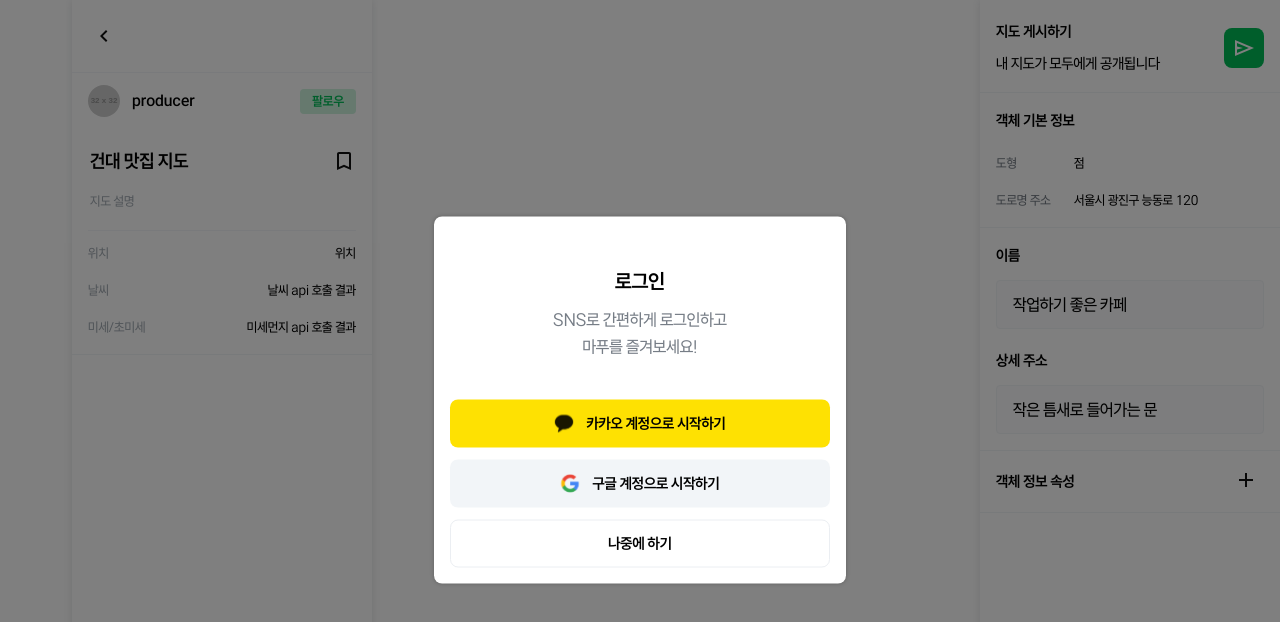
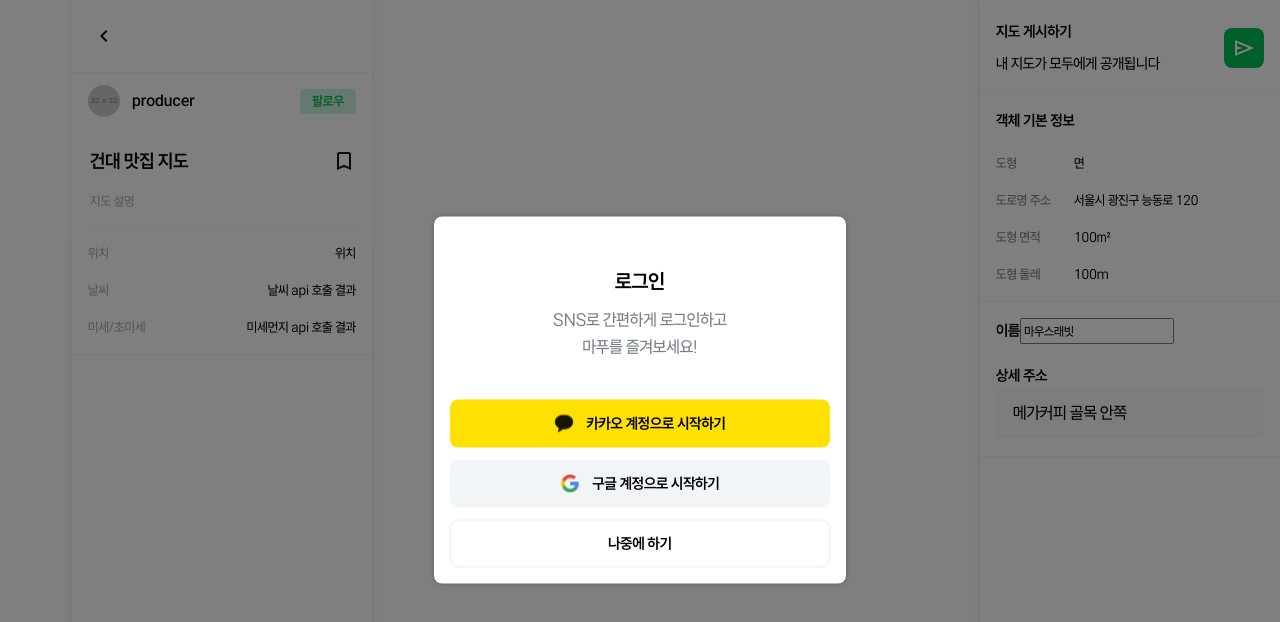
Before and after one commit to KUIT-MAPU/MAPU-Frontend, a React (Create React App) app: page /map/1/edit in a window 1280 px wide. Shown: the top 622 px of the page. Built offline with nearby package versions, Linux system fonts and the light colour scheme; no server answers.

Commit message:
refactor(ObjectBasicInfoContainer): mock data 이동 및 props로 넘기기

```diff
--- a/src/components/map/ObjectInfoPanel/EditorObjectInfoInputContainer.tsx
+++ b/src/components/map/ObjectInfoPanel/EditorObjectInfoInputContainer.tsx
@@ -1,15 +1,27 @@
-import { useState } from 'react';
+import { useEffect, useState } from 'react';
 import styles from './EditorObjectInfoInputContainer.module.scss';
 import publicStyles from './ObjectContainerPublicStyle.module.scss';
 
-const EditorObjectInfoInputContainer = () => {
-  const [editedTitle, setEditedTitle] = useState<string>('작업하기 좋은 카페');
-  const [isTitleEmpty, setIsTitleEmpty] = useState<boolean>(false);
-  const [editedDetailAddress, setEditedDetailAddress] =
-    useState<string>('작은 틈새로 들어가는 문');
+interface Props {
+  name: string;
+  detailAddress: string;
+}
 
-  const handleTitleOnChange = (e: React.ChangeEvent<HTMLInputElement>) => {
-    setEditedTitle(e.currentTarget.value);
+const EditorObjectInfoInputContainer: React.FC<Props> = ({
+  name,
+  detailAddress,
+}) => {
+  const [editedName, setEditedName] = useState<string>();
+  const [isNameEmpty, setIsNameEmpty] = useState<boolean>(false);
+  const [editedDetailAddress, setEditedDetailAddress] = useState<string>();
+
+  useEffect(() => {
+    setEditedName(name);
+    setEditedDetailAddress(detailAddress);
+  }, []);
+
+  const handleNameOnChange = (e: React.ChangeEvent<HTMLInputElement>) => {
+    setEditedName(e.currentTarget.value);
   };
 
   const handleDetailAddressOnChange = (
@@ -18,12 +30,12 @@ const EditorObjectInfoInputContainer = () => {
     setEditedDetailAddress(e.currentTarget.value);
   };
 
-  const handleFocusOutTitle = () => {
-    if (editedTitle === '' || editedTitle === null) {
-      setIsTitleEmpty(true);
+  const handleFocusOutName = () => {
+    if (editedName === '' || editedName === null) {
+      setIsNameEmpty(true);
     } else {
       //TODO: 객체 이름 저장 api 호출
-      setIsTitleEmpty(false);
+      setIsNameEmpty(false);
     }
   };
 
@@ -33,23 +45,23 @@ const EditorObjectInfoInputContainer = () => {
 
   return (
     <section className={styles.editorObjectInfoInputContainer}>
-      <div className={styles.inputTitleContainer}>
+      <div className={styles.inputContainer}>
         <span className={publicStyles.boxTitle}>이름</span>
         <input
           type="text"
           name="objectTitle"
           className={
-            isTitleEmpty
-              ? `${styles.objectTitleInput} ${styles.errorTitleInput}`
-              : styles.objectTitleInput
+            isNameEmpty
+              ? `${styles.objectNameInput} ${styles.errorNameInput}`
+              : styles.objectNameInput
           }
-          value={editedTitle}
+          value={editedName}
           placeholder="객체 이름 (필수)"
-          onChange={handleTitleOnChange}
-          onBlur={handleFocusOutTitle}
+          onChange={handleNameOnChange}
+          onBlur={handleFocusOutName}
         />
       </div>
-      <div className={styles.inputTitleContainer}>
+      <div className={styles.inputContainer}>
         <span className={publicStyles.boxTitle}>상세 주소</span>
         <textarea
           name="objecyDetailAddress"
--- a/src/components/map/ObjectInfoPanel/ObjectBasicInfoContainer.tsx
+++ b/src/components/map/ObjectInfoPanel/ObjectBasicInfoContainer.tsx
@@ -1,45 +1,14 @@
 import styles from './ObjectBasicInfoContainer.module.scss';
 import publicStyles from './ObjectContainerPublicStyle.module.scss';
-import {
-  EditorObjectBasicInfo,
-  ViewerObjectBasicInfo,
-} from '../../../types/map/object/ObjectBasicInfo';
 import { ObjectShape } from '../../../types/enum/ObjectShape';
+import { ObjectBasicInfo } from '../../../types/map/object/ObjectBasicInfo';
 
 interface Props {
   mode: string;
+  object: ObjectBasicInfo;
 }
 
-const ObjectBasicInfoContainer: React.FC<Props> = ({ mode }) => {
-  // const editorObjectMockData: EditorObjectBasicInfo = {
-  //   shape: ObjectShape.PLANE,
-  //   roadNameAddress: '서울시 광진구 능동로 120',
-  //   perimeter: '100m',
-  //   area: '1㎡',
-  // };
-  // const editorObjectMockData: EditorObjectBasicInfo = {
-  //   shape: ObjectShape.LINE,
-  //   roadNameAddress: '서울시 광진구 능동로 120',
-  //   length: '100m',
-  // };
-  const editorObjectMockData: EditorObjectBasicInfo = {
-    shape: ObjectShape.POINT,
-    roadNameAddress: '서울시 광진구 능동로 120',
-  };
-
-  // const viewerObjectMockData: ViewerObjectBasicInfo = {
-  //   shape: ObjectShape.POINT,
-  //   name: '마우스래빗',
-  // detailAddress: '메가커피 골목 안쪽',
-  // };
-  const viewerObjectMockData: ViewerObjectBasicInfo = {
-    shape: ObjectShape.LINE,
-    name: '건대 카페 투어',
-    roadNameAddress: '서울시 광진구 능동로 120',
-    detailAddress: '건대 중문에서 시작',
-    length: '200m',
-  };
-
+const ObjectBasicInfoContainer: React.FC<Props> = ({ mode, object }) => {
   //editor
   if (mode === 'edit')
     return (
@@ -48,37 +17,27 @@ const ObjectBasicInfoContainer: React.FC<Props> = ({ mode }) => {
         <div className={styles.basicInfoContainer}>
           <div className={styles.basicInfoTextContainer}>
             <span className={publicStyles.publicGray14}>도형</span>
-            <span className={styles.infoValue}>
-              {editorObjectMockData.shape}
-            </span>
+            <span className={styles.infoValue}>{object.shape}</span>
           </div>
           <div className={styles.basicInfoTextContainer}>
             <span className={publicStyles.publicGray14}>도로명 주소</span>
-            <span className={styles.infoValue}>
-              {editorObjectMockData.roadNameAddress}
-            </span>
+            <span className={styles.infoValue}>{object.roadNameAddress}</span>
           </div>
-          {editorObjectMockData.shape === ObjectShape.LINE && (
+          {object.shape === ObjectShape.LINE && (
             <div className={styles.basicInfoTextContainer}>
               <span className={publicStyles.publicGray14}>도형 길이</span>
-              <span className={styles.infoValue}>
-                {editorObjectMockData.length}
-              </span>
+              <span className={styles.infoValue}>{object.length}</span>
             </div>
           )}
-          {editorObjectMockData.shape === ObjectShape.PLANE && (
+          {object.shape === ObjectShape.PLANE && (
             <>
               <div className={styles.basicInfoTextContainer}>
                 <span className={publicStyles.publicGray14}>도형 면적</span>
-                <span className={styles.infoValue}>
-                  {editorObjectMockData.area}
-                </span>
+                <span className={styles.infoValue}>{object.area}</span>
               </div>
               <div className={styles.basicInfoTextContainer}>
                 <span className={publicStyles.publicGray14}>도형 둘레</span>
-                <span className={styles.infoValue}>
-                  {editorObjectMockData.perimeter}
-                </span>
+                <span className={styles.infoValue}>{object.perimeter}</span>
               </div>
             </>
           )}
@@ -93,45 +52,35 @@ const ObjectBasicInfoContainer: React.FC<Props> = ({ mode }) => {
       <div className={styles.basicInfoContainer}>
         <div className={styles.basicInfoTextContainer}>
           <span className={publicStyles.publicGray14}>이름</span>
-          <span className={styles.infoValue}>{viewerObjectMockData.name}</span>
+          <span className={styles.infoValue}>{object.name}</span>
         </div>
         <div className={styles.basicInfoTextContainer}>
           <span className={publicStyles.publicGray14}>도로명 주소</span>
-          <span className={styles.infoValue}>
-            {viewerObjectMockData.roadNameAddress}
-          </span>
+          <span className={styles.infoValue}>{object.roadNameAddress}</span>
         </div>
         <div className={styles.basicInfoTextContainer}>
           <span className={publicStyles.publicGray14}>상세 주소</span>
-          <span className={styles.infoValue}>
-            {viewerObjectMockData.detailAddress}
-          </span>
+          <span className={styles.infoValue}>{object.detailAddress}</span>
         </div>
         <div className={styles.basicInfoTextContainer}>
           <span className={publicStyles.publicGray14}>도형</span>
-          <span className={styles.infoValue}>{viewerObjectMockData.shape}</span>
+          <span className={styles.infoValue}>{object.shape}</span>
         </div>
-        {viewerObjectMockData.shape === ObjectShape.LINE && (
+        {object.shape === ObjectShape.LINE && (
           <div className={styles.basicInfoTextContainer}>
             <span className={publicStyles.publicGray14}>도형 길이</span>
-            <span className={styles.infoValue}>
-              {viewerObjectMockData.length}
-            </span>
+            <span className={styles.infoValue}>{object.length}</span>
           </div>
         )}
-        {viewerObjectMockData.shape === ObjectShape.PLANE && (
+        {object.shape === ObjectShape.PLANE && (
           <>
             <div className={styles.basicInfoTextContainer}>
               <span className={publicStyles.publicGray14}>도형 면적</span>
-              <span className={styles.infoValue}>
-                {viewerObjectMockData.area}
-              </span>
+              <span className={styles.infoValue}>{object.area}</span>
             </div>
             <div className={styles.basicInfoTextContainer}>
               <span className={publicStyles.publicGray14}>도형 둘레</span>
-              <span className={styles.infoValue}>
-                {viewerObjectMockData.perimeter}
-              </span>
+              <span className={styles.infoValue}>{object.perimeter}</span>
             </div>
           </>
         )}
--- a/src/components/map/ObjectInfoPanel/ObjectInfoPanel.tsx
+++ b/src/components/map/ObjectInfoPanel/ObjectInfoPanel.tsx
@@ -3,18 +3,61 @@ import PublishLinkContainer from './PublishLinkContainer';
 import ObjectBasicInfoContainer from './ObjectBasicInfoContainer';
 import EditorObjectInfoInputContainer from './EditorObjectInfoInputContainer';
 import OjbectPropertyContainer from './OjbectPropertyContainer/ObjectPropertyContainer';
+import { ObjectBasicInfo } from '../../../types/map/object/ObjectBasicInfo';
+import { ObjectShape } from '../../../types/enum/ObjectShape';
 
 interface Props {
   mode: string;
 }
 
 const ObjectInfoPanel: React.FC<Props> = ({ mode }) => {
+  // const editorObjectMockData: EditorObjectBasicInfo = {
+  //   shape: ObjectShape.PLANE,
+  //   roadNameAddress: '서울시 광진구 능동로 120',
+  //   perimeter: '100m',
+  //   area: '1㎡',
+  // };
+  // const editorObjectMockData: EditorObjectBasicInfo = {
+  //   shape: ObjectShape.LINE,
+  //   roadNameAddress: '서울시 광진구 능동로 120',
+  //   length: '100m',
+  // };
+  // const editorObjectMockData: EditorObjectBasicInfo = {
+  //   shape: ObjectShape.POINT,
+  //   roadNameAddress: '서울시 광진구 능동로 120',
+  // };
+
+  // const viewerObjectMockData: ViewerObjectBasicInfo = {
+  //   shape: ObjectShape.POINT,
+  //   name: '마우스래빗',
+  //   roadNameAddress: '서울시 광진구 능동로 120',
+  //   detailAddress: '메가커피 골목 안쪽',
+  // };
+  // const viewerObjectMockData: ViewerObjectBasicInfo = {
+  //   shape: ObjectShape.LINE,
+  //   name: '건대 카페 투어',
+  //   roadNameAddress: '서울시 광진구 능동로 120',
+  //   detailAddress: '건대 중문에서 시작',
+  //   length: '200m',
+  // };
+  const objectMockData: ObjectBasicInfo = {
+    shape: ObjectShape.PLANE,
+    name: '마우스래빗',
+    roadNameAddress: '서울시 광진구 능동로 120',
+    detailAddress: '메가커피 골목 안쪽',
+    perimeter: '100m',
+    area: '100㎡',
+  };
   return (
     <div id={styles.objectInfoPanel}>
       <PublishLinkContainer mode={mode} />
-      <ObjectBasicInfoContainer mode={mode} />
-      {mode === 'edit' && <EditorObjectInfoInputContainer />}
-      <OjbectPropertyContainer mode={mode} />
+      <ObjectBasicInfoContainer mode={mode} object={objectMockData} />
+      {mode === 'edit' && (
+        <EditorObjectInfoInputContainer
+          name={objectMockData.name}
+          detailAddress={objectMockData.detailAddress}
+        />
+      )}
     </div>
   );
 };
```
